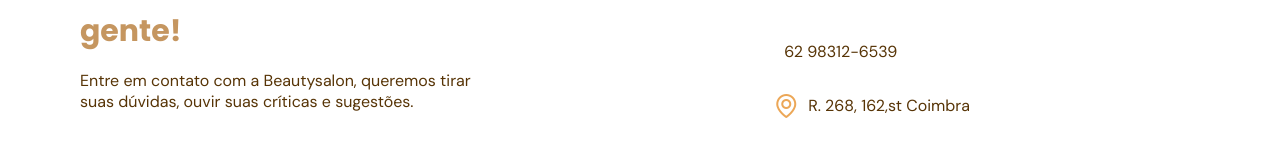
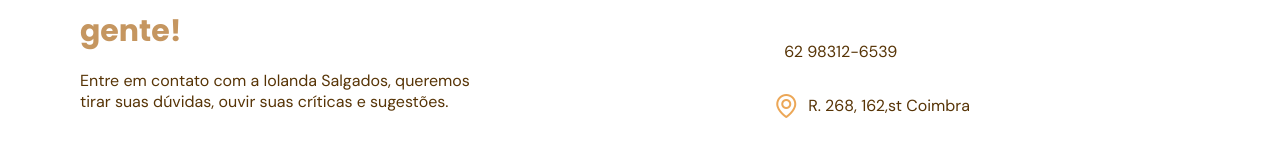
Before and after one commit to canore000/iolanda-salgados, a plain HTML site: page index.html in a window 1280 px wide. Shown: the part 2485-2627 px from the top of the page. Drawn offline with nearby package versions, Linux system fonts and the light colour scheme; files whose address does not match are found by name.

Commit message:
Update index.html

```diff
--- a/index.html
+++ b/index.html
@@ -125,7 +125,7 @@
     <div class="text">
       <h2 class="title">Entre em contato com a gente!</h2>
       <p>
-        Entre em contato com a Beautysalon, queremos tirar suas dúvidas,
+        Entre em contato com a Iolanda Salgados, queremos tirar suas dúvidas,
         ouvir suas críticas e sugestões.
       </p>
       <a
```
